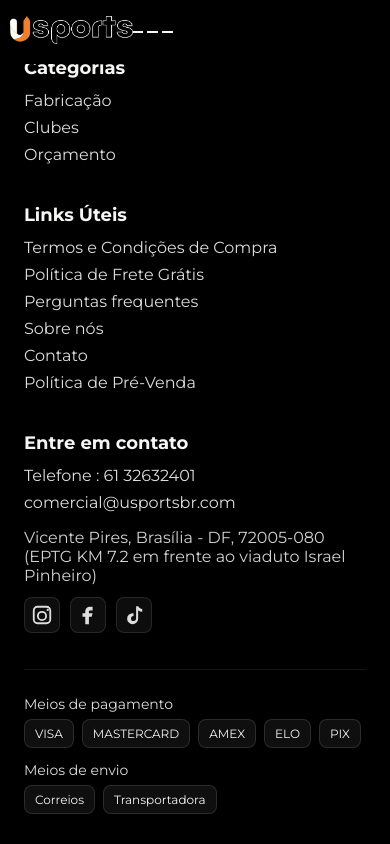
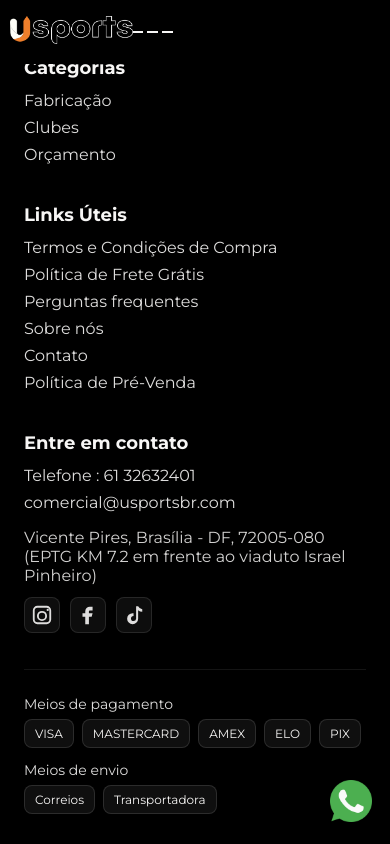
Before and after one commit to devmello11/usports, a React (Create React App) app in the folder frontend/: page /search in a window 390 px wide. Built offline with nearby package versions, Linux system fonts and the light colour scheme.

Commit message:
Responsividade: botão WhatsApp fixo e ajustes SearchResults (mobile)

```diff
--- a/frontend/src/styles/header.css
+++ b/frontend/src/styles/header.css
@@ -388,6 +388,8 @@ header::before { content: none; display: none; }
         flex-direction: column;
         gap: 14px;
         box-shadow: -10px 0 28px rgba(0,0,0,0.35);
+          overflow-y: auto; /* permite rolagem no menu em telas muito pequenas */
+          -webkit-overflow-scrolling: touch;
     }
 
     .mobile-menu-panel a {
--- a/frontend/src/styles/home2.css
+++ b/frontend/src/styles/home2.css
@@ -30,6 +30,8 @@
   align-items: stretch;
   flex-wrap: nowrap; /* mantém na mesma linha */
   overflow-x: auto; /* permite rolar no mobile se necessário */
+  -webkit-overflow-scrolling: touch; /* momentum scroll no iOS */
+  scroll-snap-type: x proximity; /* melhora UX no arraste */
 }
 .five-image-card {
   width: clamp(180px, 16vw, 222.26px); /* reduz em telas menores, mantém limite superior */
@@ -38,6 +40,7 @@
   border-radius: 16px;
   overflow: hidden;
   background: #111;
+  scroll-snap-align: start;
 }
 .five-image-card img {
   width: 100%;
@@ -73,6 +76,8 @@
   gap: 50px; /* ainda mais compacto */
   flex-wrap: nowrap; /* mantém na mesma linha no desktop */
   overflow-x: auto; /* permite rolagem horizontal em telas pequenas */
+  -webkit-overflow-scrolling: touch; /* momentum scroll */
+  scroll-snap-type: x proximity; /* snap suave */
   z-index: 1; /* garante visibilidade acima de camadas inferiores */
   scroll-margin-top: 90px; /* compensa o header fixo ao navegar via âncora */
 }
@@ -89,6 +94,7 @@
   justify-content: center;     /* centraliza horizontalmente */
   align-items: center;         /* centraliza verticalmente */
   transition: transform 180ms ease, box-shadow 180ms ease;
+  scroll-snap-align: start;
 }
 .clubs-card img {
   width: 90px;
@@ -230,10 +236,14 @@
 @media (max-width: 720px) {
   .product-grid-container { grid-template-columns: repeat(2, 1fr); }
   .product-image-wrap { width: 150px; height: 150px; }
+  .product-title { font-size: 0.96rem; }
+  .product-desc { font-size: 0.82rem; }
 }
 @media (max-width: 420px) {
   .product-grid-container { grid-template-columns: 1fr; }
   .product-image-wrap { width: 200px; height: 200px; }
+  .product-title { font-size: 0.94rem; }
+  .product-desc { font-size: 0.8rem; }
 }
 
 .home2-container *,
--- a/frontend/src/styles/whatsappBtn.css
+++ b/frontend/src/styles/whatsappBtn.css
@@ -1,9 +1,9 @@
 .btn-whatsapp {
     & {
-        position: absolute;
-        bottom: 12vh;
-        right: 2.5vw;
-        z-index: 999;
+        position: fixed;
+        bottom: 18px;
+        right: 16px;
+        z-index: 9999;
     }
     & img {
         width: 3.5rem;
@@ -19,26 +19,22 @@
 @media screen and (max-width: 1280px){
     .btn-whatsapp {
         & {
-            bottom: 15vh;
-            right: 5vw;
-            z-index: 999;
+            bottom: 18px;
+            right: 18px;
+            z-index: 9999;
         }
         & img{
-            width: 2.1rem;
+            width: 3rem;
         }
     }
 }
 
 @media screen and (max-width: 768px){
     .btn-whatsapp img{
-        width: 3rem;
+        width: 2.8rem;
     }
 }
 
 @media screen and (max-width: 480px){
-    .btn-whatsapp img{
-        position: relative;
-        width: 3rem;
-        bottom: -185vw;
-    }
+    .btn-whatsapp { & img{ width: 2.6rem; } }
 }
```
Also changed, not shown: frontend/src/styles/searchResults.css (+21 -4 lines).
